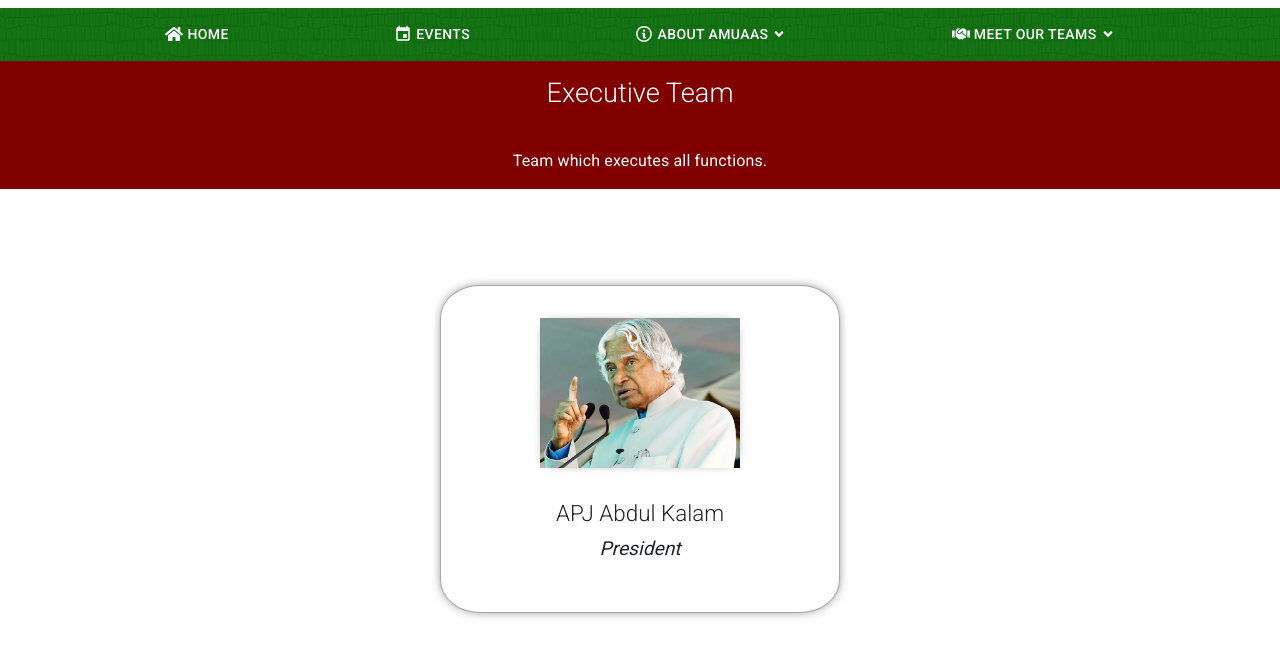
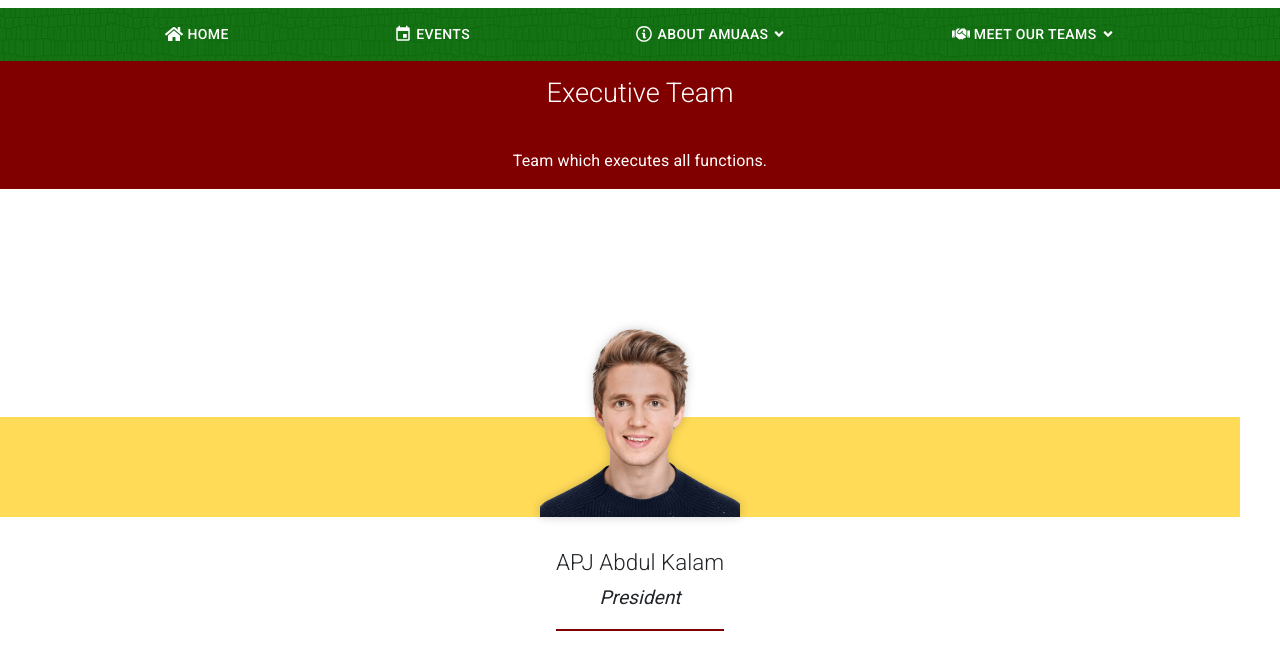
Before and after one commit to anas40/alumniSingaporeSite, a Gatsby site: page /executiveCommittee in a window 1280 px wide. Shown: the part 142-800 px from the top of the page. Built offline with nearby package versions, Linux system fonts and the light colour scheme; Gatsby itself is replaced by a stand-in of ours.

Commit message:
other card design

```diff
--- a/src/css/meetTeam.scss
+++ b/src/css/meetTeam.scss
@@ -2,25 +2,9 @@ $red: #800000;
 
 .teamContainer {
   position: relative;
+  overflow: hidden;
   background-color: white;
-  .belt {
-    .filterImage {
-      top: 0;
-      position: absolute;
-      height: 100%;
-      width: 33.33%;
-      filter: saturate(0) opacity(0.5);
-    }
-    #filterImage1 {
-      left: 0;
-    }
-    #filterImage2 {
-      left: 33.33%;
-    }
-    #filterImage3 {
-      left: 66.66%;
-    }
-  }
+
   padding: 4rem 0;
   .onlyOne {
     display: flex;
@@ -35,36 +19,53 @@ $red: #800000;
     margin: 2rem 0;
     .card {
       max-width: 300px;
+
     }
   }
   .card {
+    position: relative;
     flex-basis: 33.33%;
-    box-shadow: 0 0 12px -4px rgba($color: #000000, $alpha: 0.8);
-    margin: 2rem 1rem;
+    // box-shadow: 0 0 12px -4px rgba($color: #000000, $alpha: 0.8);
+    margin: 2rem 0rem;
     padding: 1rem;
-    background-color: white;
     border-radius: 10%;
-    border: 1px solid #aaa;
-    width: 50%;
-    min-width: 300px;
+    border: 0px solid #aaa;
+    // width: 50%;
+
+    min-width: 250px;
     max-width: 400px;
+    &::after {
+      content: "";
+      position: absolute;
+      left: 0;
+      top: 132px;
+      height: 100px;
+      z-index: 1;
+      width: 400%;
+      transform: translateX(-50%);
+      background-color: #ffdb58;
+    }
     .imagePart {
+      position: relative;
+      z-index: 2;
       margin: auto;
       display: flex;
       justify-content: center;
       align-items: center;
       img {
         margin: 1rem;
-        width: 100%;
-        min-width: 150px;
-        max-width: 200px;
-        height: auto;
+        width: 200px;
+        // min-width: 150px;
+        // max-width: 200px;
+        height: 200px;
         min-height: 150px;
-        box-shadow: 0 0px 12px -8px black;
+        // box-shadow: 0 0 12px -8px black;
+        filter: drop-shadow(0 0 5px rgba(0, 0, 0, 0.2));
       }
     }
     .textPart {
       margin: 1rem auto;
+      border-bottom: 2px solid #800000;
       p {
         text-align: center;
         font-style: italic;
--- a/src/pages/executiveCommittee.js
+++ b/src/pages/executiveCommittee.js
@@ -5,7 +5,7 @@ import Footer from '../components/Footer'
 import TitleHeading from '../components/TitleHeading'
 
 import '../css/meetTeam.scss'
-import PI from '../../static/president.webp'
+import PI from '../../static/model.png'
 
 export default function Events() {
 
```
Also changed, not shown: src/pages/workingCommittee.js (+2 -6 lines).
